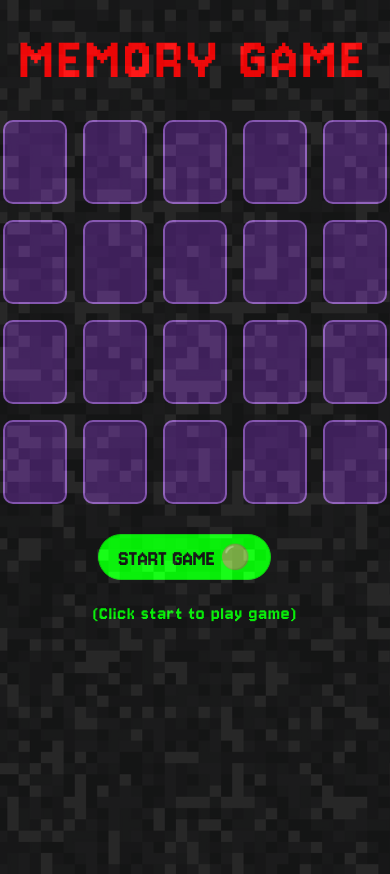
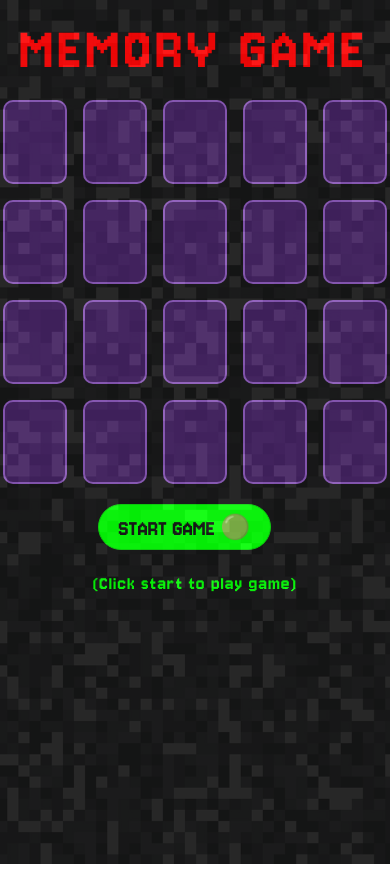
Before and after one commit to maharjan-umesh/card-match-game, a React (Vite) app: page / in a window 390 px wide. Built offline with nearby package versions, Linux system fonts and the light colour scheme.

Commit message:
small device ui fix

```diff
--- a/src/App.css
+++ b/src/App.css
@@ -90,11 +90,11 @@ h3 {
   margin-top: -14px;
 }
 .countdown-wrapper .timer {
-  font-size: 3rem;
+  font-size: 2.5rem;
   position: absolute;
   color: #fff;
   top: 14px;
-  left: 42px;
+  left: 36px;
 }
 .well-done {
   animation: zoomInDown 1s, pulse infinite 1s;
@@ -108,7 +108,8 @@ h3 {
 @media (max-width: 480px) {
   .wrapper {
     justify-content: flex-start;
-    padding: 20px 0px 10px 0px;
+    padding: 10px 0px;
+    gap: 10px;
   }
   h1 {
     font-size: 4rem !important;
--- a/src/components/Timer.tsx
+++ b/src/components/Timer.tsx
@@ -24,6 +24,6 @@ export default function Timer({ isNewGame }: TimerProps) {
   }, [isNewGame]);
 
   return isNewGame && seconds > 0 ? (
-    <Countdown size={100} timeRemaining={seconds} />
+    <Countdown size={90} timeRemaining={seconds} />
   ) : null;
 }
```
